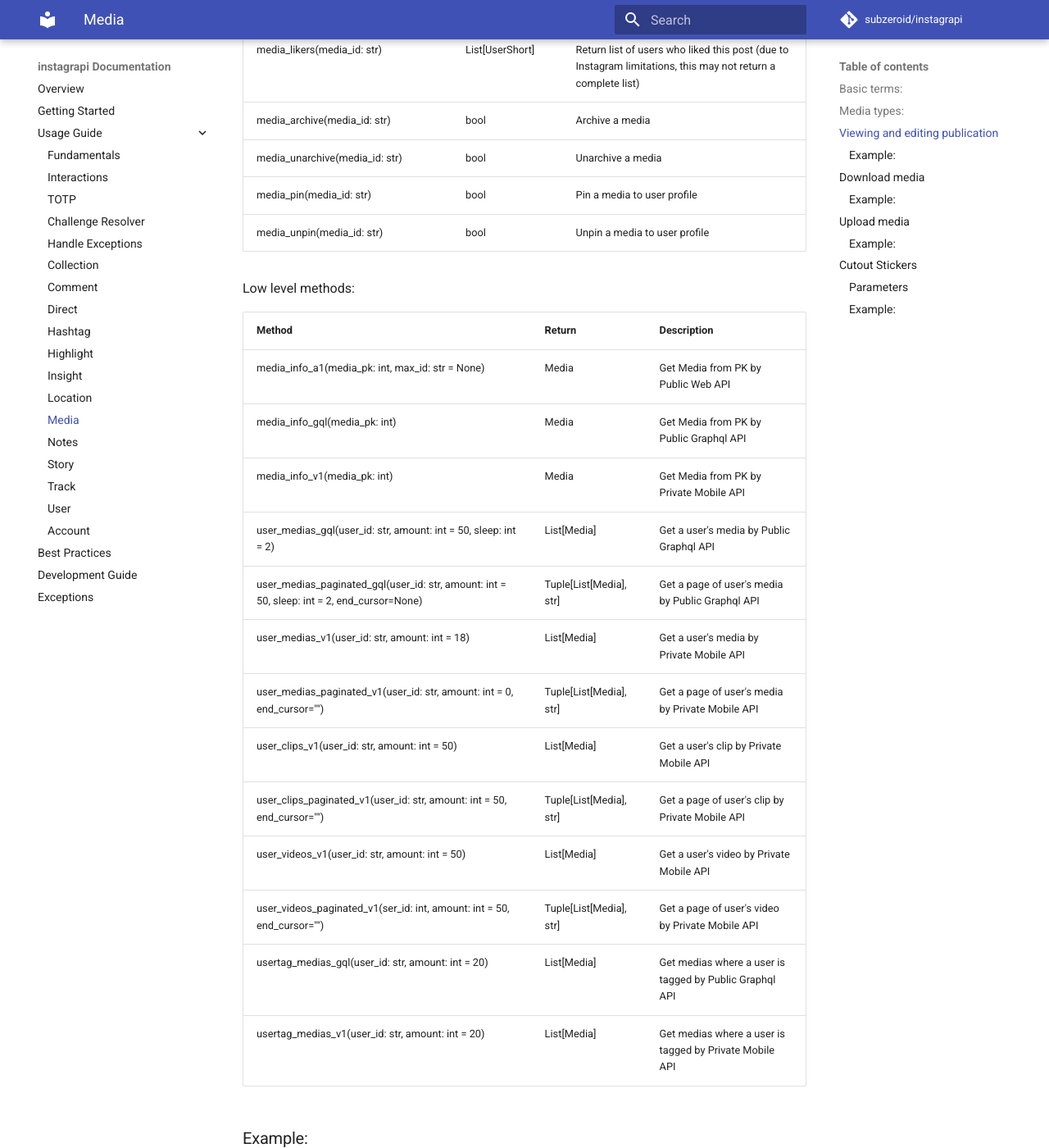
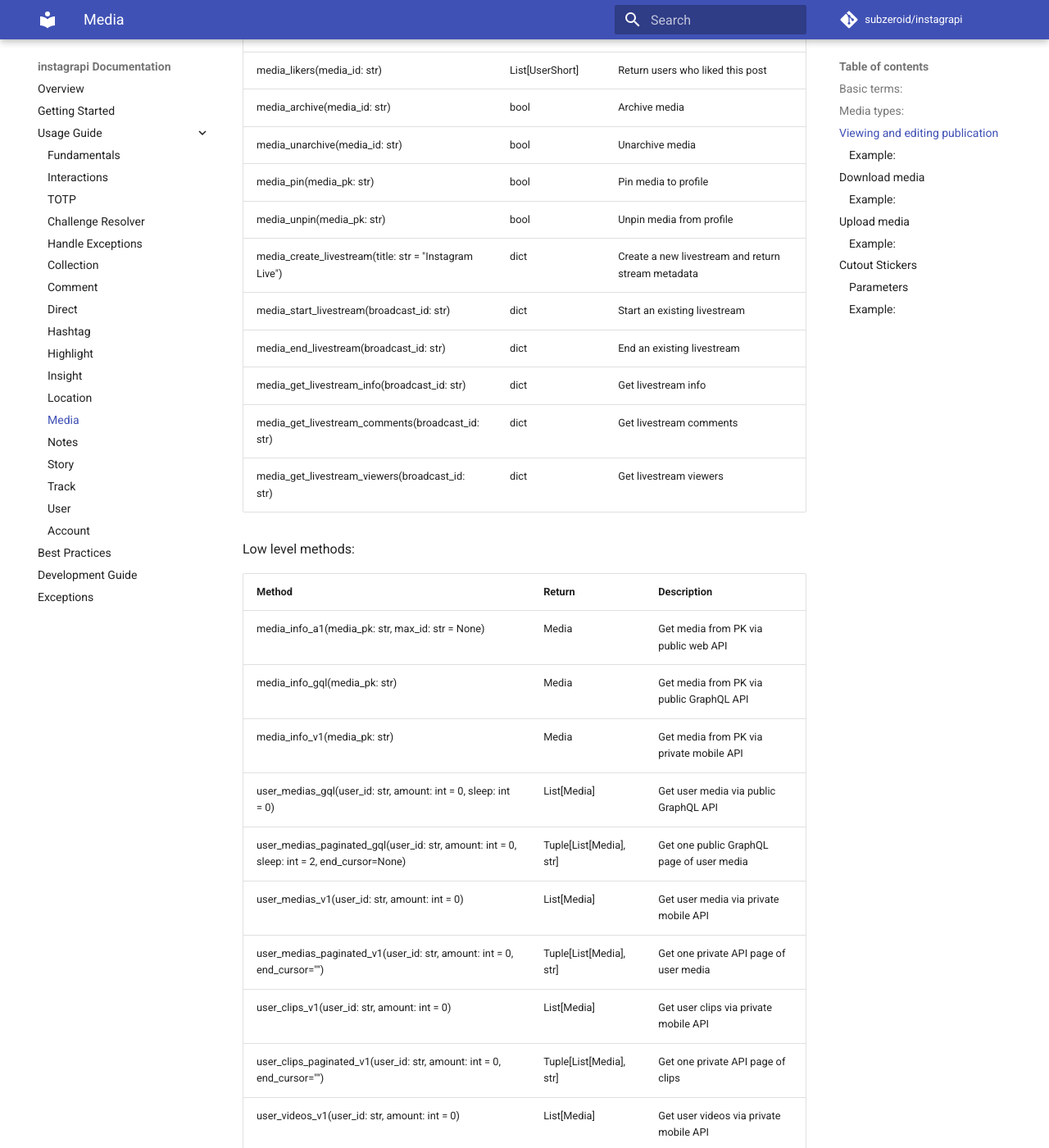
Before and after one commit to subzeroid/instagrapi, an MkDocs documentation site: the page built from docs/usage-guide/media.md, in a window 1280 px wide and 1400 px high, scrolled down 1766 px. Shown: the whole window at 82% size. Built offline with MkDocs 1.6.1 and Material for MkDocs 9.7.7, drawn with Linux system fonts in a browser that asks for light colours; comment, search, counter and statistics services are not loaded; the version menu is left out; some of the changed text lies outside the part shown.

Commit message:
Refresh usage guide API coverage

````diff
--- a/docs/usage-guide/media.md
+++ b/docs/usage-guide/media.md
@@ -21,47 +21,54 @@ In terms of Instagram, this is called Media, usually users call it publications
 
 ## Viewing and editing publication
 
-| Method                                                          | Return             | Description
-| --------------------------------------------------------------- | ------------------ | --------------------------------------------
-| media_id(media_pk: int)                                         | str                | Return media_id by media_pk (e.g. 2277033926878261772 -> 2277033926878261772_1903424587)
-| media_pk(media_id: str)                                         | int                | Return media_pk by media_id (e.g. 2277033926878261772_1903424587 -> 2277033926878261772)
-| media_pk_from_code(code: str)                                   | int                | Return media_pk
-| media_pk_from_url(url: str)                                     | int                | Return media_pk
-| user_medias(user_id: str, amount: int = 20)                     | List\[Media]       | Get list of medias by user_id
-| user_medias_paginated(user_id: str, amount: int = 0, end_cursor: str = "")           | Tuple\[List\[Media], str] | Get one page of medias by user_id
-| user_clips(user_id: str, amount: int = 50)                      | List\[Media]       | Get list of clips (reels) by user_id
-| usertag_medias(user_id: str, amount: int = 20)                  | List\[Media]       | Get medias where a user is tagged
-| media_info(media_pk: int)                                       | Media              | Return media info
-| media_delete(media_pk: int)                                     | bool               | Delete media
-| media_edit(media_pk: int, caption: str, title: str, usertags: List[Usertag], location: Location) | dict | Change caption for media
-| media_user(media_pk: int)                                       | User | Get user info for media
-| media_oembed(url: str)                                          | MediaOembed        | Return short media info by media URL
-| media_like(media_id: str)                                       | bool               | Like media
-| media_unlike(media_id: str)                                     | bool               | Unlike media
-| media_seen(media_ids: List[str], skipped_media_ids: List[str])  | bool               | Mark a media as seen
-| media_likers(media_id: str)                                     | List\[UserShort]   | Return list of users who liked this post (due to Instagram limitations, this may not return a complete list)
-| media_archive(media_id: str)                                    | bool               | Archive a media
-| media_unarchive(media_id: str)                                  | bool               | Unarchive a media
-| media_pin(media_id: str)                                        | bool               | Pin a media to user profile
-| media_unpin(media_id: str)                                      | bool               | Unpin a media to user profile
+| Method | Return | Description |
+| --- | --- | --- |
+| media_id(media_pk: str) | str | Return full `media_id` by `media_pk` (e.g. `2277033926878261772 -> 2277033926878261772_1903424587`) |
+| media_pk(media_id: str) | str | Return `media_pk` by full `media_id` |
+| media_code_from_pk(media_pk: str) | str | Return shortcode for a media PK |
+| media_pk_from_code(code: str) | str | Return media PK from shortcode |
+| media_pk_from_url(url: str) | str | Return media PK from media URL; also handles `share/p/...` redirect URLs |
+| user_medias(user_id: str, amount: int = 0) | List\[Media] | Get user feed media |
+| user_medias_paginated(user_id: str, amount: int = 0, end_cursor: str = "") | Tuple[List\[Media], str] | Get one page of user media and next cursor |
+| user_clips(user_id: str, amount: int = 0) | List\[Media] | Get clips/reels by user |
+| usertag_medias(user_id: str, amount: int = 0) | List\[Media] | Get media where a user is tagged |
+| media_info(media_pk: str, use_cache: bool = True) | Media | Return media info |
+| media_delete(media_id: str) | bool | Delete media |
+| media_edit(media_id: str, caption: str, title: str = "", usertags: List[Usertag] = [], location: Location = None) | dict | Edit caption, optional IGTV title, usertags, or location |
+| media_user(media_pk: str) | UserShort | Get author of media |
+| media_oembed(url: str) | dict | Return short oEmbed-style media info by URL |
+| media_like(media_id: str) | bool | Like media |
+| media_unlike(media_id: str) | bool | Unlike media |
+| media_seen(media_ids: List[str], skipped_media_ids: List[str] = []) | bool | Mark media as seen |
+| media_likers(media_id: str) | List\[UserShort] | Return users who liked this post |
+| media_archive(media_id: str) | bool | Archive media |
+| media_unarchive(media_id: str) | bool | Unarchive media |
+| media_pin(media_pk: str) | bool | Pin media to profile |
+| media_unpin(media_pk: str) | bool | Unpin media from profile |
+| media_create_livestream(title: str = "Instagram Live") | dict | Create a new livestream and return stream metadata |
+| media_start_livestream(broadcast_id: str) | dict | Start an existing livestream |
+| media_end_livestream(broadcast_id: str) | dict | End an existing livestream |
+| media_get_livestream_info(broadcast_id: str) | dict | Get livestream info |
+| media_get_livestream_comments(broadcast_id: str) | dict | Get livestream comments |
+| media_get_livestream_viewers(broadcast_id: str) | dict | Get livestream viewers |
 
 Low level methods:
 
-| Method                                                          | Return       | Description
-| --------------------------------------------------------------- | ------------ | --------------------------------------------
-| media_info_a1(media_pk: int, max_id: str = None)                | Media        | Get Media from PK by Public Web API
-| media_info_gql(media_pk: int)                                   | Media        | Get Media from PK by Public Graphql API
-| media_info_v1(media_pk: int)                                    | Media        | Get Media from PK by Private Mobile API
-| user_medias_gql(user_id: str, amount: int = 50, sleep: int = 2) | List\[Media] | Get a user's media by Public Graphql API
-| user_medias_paginated_gql(user_id: str, amount: int = 50, sleep: int = 2, end_cursor=None) | Tuple\[List\[Media], str] | Get a page of user's media by Public Graphql API
-| user_medias_v1(user_id: str, amount: int = 18)                  | List\[Media] | Get a user's media by Private Mobile API
-| user_medias_paginated_v1(user_id: str, amount: int = 0, end_cursor="") | Tuple\[List\[Media], str] | Get a page of user's media by Private Mobile API
-| user_clips_v1(user_id: str, amount: int = 50)                  | List\[Media] | Get a user's clip by Private Mobile API
-| user_clips_paginated_v1(user_id: str, amount: int = 50, end_cursor="") | Tuple\[List\[Media], str] | Get a page of user's clip by Private Mobile API
-| user_videos_v1(user_id: str, amount: int = 50)                  | List\[Media] | Get a user's video by Private Mobile API
-| user_videos_paginated_v1(ser_id: int, amount: int = 50, end_cursor="") | Tuple\[List\[Media], str] | Get a page of user's video by Private Mobile API
-| usertag_medias_gql(user_id: str, amount: int = 20)              | List\[Media] | Get medias where a user is tagged by Public Graphql API
-| usertag_medias_v1(user_id: str, amount: int = 20)               | List\[Media] | Get medias where a user is tagged by Private Mobile API
+| Method | Return | Description |
+| --- | --- | --- |
+| media_info_a1(media_pk: str, max_id: str = None) | Media | Get media from PK via public web API |
+| media_info_gql(media_pk: str) | Media | Get media from PK via public GraphQL API |
+| media_info_v1(media_pk: str) | Media | Get media from PK via private mobile API |
+| user_medias_gql(user_id: str, amount: int = 0, sleep: int = 0) | List\[Media] | Get user media via public GraphQL API |
+| user_medias_paginated_gql(user_id: str, amount: int = 0, sleep: int = 2, end_cursor=None) | Tuple[List\[Media], str] | Get one public GraphQL page of user media |
+| user_medias_v1(user_id: str, amount: int = 0) | List\[Media] | Get user media via private mobile API |
+| user_medias_paginated_v1(user_id: str, amount: int = 0, end_cursor="") | Tuple[List\[Media], str] | Get one private API page of user media |
+| user_clips_v1(user_id: str, amount: int = 0) | List\[Media] | Get user clips via private mobile API |
+| user_clips_paginated_v1(user_id: str, amount: int = 0, end_cursor="") | Tuple[List\[Media], str] | Get one private API page of clips |
+| user_videos_v1(user_id: str, amount: int = 0) | List\[Media] | Get user videos via private mobile API |
+| user_videos_paginated_v1(user_id: int, amount: int = 0, end_cursor="") | Tuple[List\[Media], str] | Get one private API page of videos |
+| usertag_medias_gql(user_id: str, amount: int = 0, sleep: int = 2) | List\[Media] | Get media where a user is tagged via public GraphQL API |
+| usertag_medias_v1(user_id: str, amount: int = 0) | List\[Media] | Get media where a user is tagged via private mobile API |
 
 ### Example:
 
@@ -77,6 +84,9 @@ Low level methods:
 2243811726252050162
 
 >>> cl.media_pk_from_url("https://www.instagram.com/p/BjNLpA1AhXM/")
+1787135824035452364
+
+>>> cl.media_pk_from_url("https://www.instagram.com/share/p/BA123456789/")
 1787135824035452364
 
 >>> cl.media_info(1787135824035452364).dict()
@@ -200,7 +210,19 @@ True
 ['2019-06-05', '2019-03-23', '2019-03-23', '2018-11-15', '2018-10-16']
 ['2018-10-16', '2018-10-11', '2018-10-09', '2018-10-09', '2018-08-02']
 
+>>> media_id = cl.media_id(1787135824035452364)
+>>> cl.media_like(media_id)
+True
+>>> cl.media_unlike(media_id)
+True
+
 ```
+
+Notes:
+
+* High-level `media_info()` prefers public paths and falls back to private/mobile when needed.
+* `media_pk_from_url()` now also resolves `share/p/...` URLs before extracting the canonical shortcode.
+* `media_edit()` uses `caption` and optional `location`/`usertags`; for IGTV posts it can also derive or send a separate `title`.
 
 ## Download media
 
````
Also changed, not shown: docs/usage-guide/account.md (+25 -10 lines), docs/usage-guide/collection.md (+40 -9 lines), docs/usage-guide/comment.md (+20 -10 lines), docs/usage-guide/hashtag.md (+23 -6 lines), docs/usage-guide/insight.md (+12 -6 lines).
